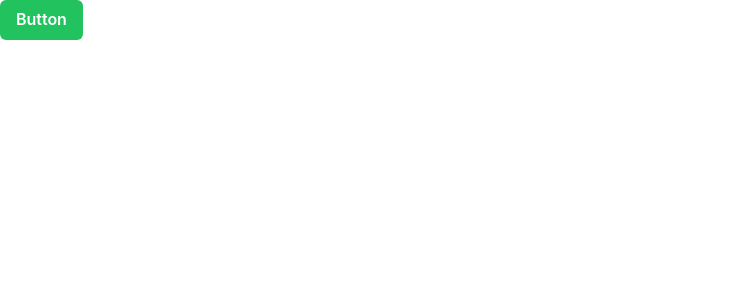
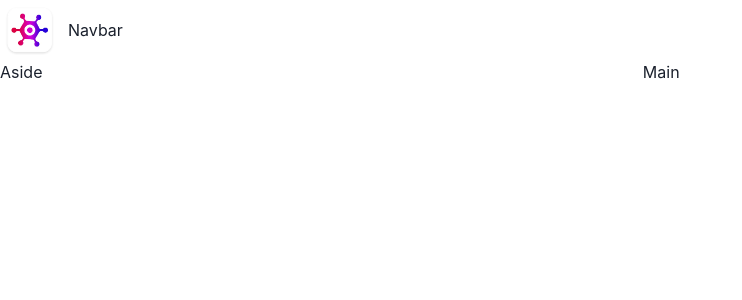
Before and after one commit to taufanbasri/game-hub-react-ts, a React (Vite) app: page / in a window 1280 px wide. Shown: the top 300 px of the page, without its empty margins (0-742 px from the left). Built offline with nearby package versions, Linux system fonts and the light colour scheme.

Commit message:
Setup Router & Basic Layout

```diff
--- a/index.html
+++ b/index.html
@@ -1,13 +1,16 @@
 <!DOCTYPE html>
 <html lang="en">
+
 <head>
   <meta charset="UTF-8" />
   <link rel="icon" type="image/svg+xml" href="/vite.svg" />
   <meta name="viewport" content="width=device-width, initial-scale=1.0" />
-    <title>Vite + React + TS</title>
+  <title>GameHub</title>
 </head>
+
 <body>
   <div id="root"></div>
   <script type="module" src="/src/main.tsx"></script>
 </body>
+
 </html>
--- a/package.json
+++ b/package.json
@@ -15,7 +15,8 @@
     "@emotion/styled": "^11.10.6",
     "framer-motion": "^10.12.4",
     "react": "^18.2.0",
-    "react-dom": "^18.2.0"
+    "react-dom": "^18.2.0",
+    "react-router-dom": "^6.10.0"
   },
   "devDependencies": {
     "@types/react": "^18.0.28",
--- a/src/App.tsx
+++ /dev/null
@@ -1,7 +0,0 @@
-import { Button } from "@chakra-ui/react";
-
-function App() {
-  return <Button colorScheme="whatsapp">Button</Button>;
-}
-
-export default App;
--- /dev/null
+++ b/src/components/Navbar.tsx
@@ -0,0 +1,13 @@
+import { HStack, Image, Text } from "@chakra-ui/react";
+import logo from "../assets/logo.webp";
+
+const Navbar = () => {
+  return (
+    <HStack>
+      <Image src={logo} boxSize="60px" objectFit="cover" />
+      <Text>Navbar</Text>
+    </HStack>
+  );
+};
+
+export default Navbar;
--- a/src/main.tsx
+++ b/src/main.tsx
@@ -1,12 +1,13 @@
 import { ChakraProvider } from "@chakra-ui/react";
 import React from "react";
 import ReactDOM from "react-dom/client";
-import App from "./App.tsx";
+import { RouterProvider } from "react-router-dom";
+import router from "./router.tsx";
 
 ReactDOM.createRoot(document.getElementById("root") as HTMLElement).render(
   <React.StrictMode>
     <ChakraProvider>
-      <App />
+      <RouterProvider router={router} />
     </ChakraProvider>
   </React.StrictMode>
 );
--- /dev/null
+++ b/src/pages/Homepage.tsx
@@ -0,0 +1,22 @@
+import { Grid, GridItem, Show } from "@chakra-ui/react";
+
+const Homepage = () => {
+  return (
+    <Grid
+      templateAreas={{
+        base: `"main"`,
+        lg: `"aside main"`,
+      }}
+    >
+      <Show above="lg">
+        <GridItem>Aside</GridItem>
+      </Show>
+
+      <GridItem area="main">
+        Main
+      </GridItem>
+    </Grid>
+  );
+};
+
+export default Homepage;
--- /dev/null
+++ b/src/pages/Layout.tsx
@@ -0,0 +1,13 @@
+import { Outlet } from "react-router-dom";
+import Navbar from "../components/Navbar";
+
+const Layout = () => {
+  return (
+    <>
+      <Navbar />
+      <Outlet />
+    </>
+  );
+};
+
+export default Layout;
--- /dev/null
+++ b/src/router.tsx
@@ -0,0 +1,13 @@
+import { createBrowserRouter } from "react-router-dom";
+import Layout from "./pages/Layout";
+import Homepage from "./pages/Homepage";
+
+const router = createBrowserRouter([
+  {
+    path: "/",
+    element: <Layout />,
+    children: [{ index: true, element: <Homepage /> }],
+  },
+]);
+
+export default router;
```
Also changed, not shown: src/assets/logo.webp (added), 1 other file (tests, documents, lock files or other folders). Lines whose indentation alone changed are shown as unchanged.
